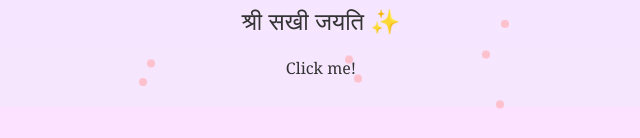
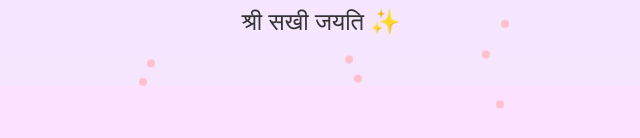
Before and after one commit to chinmay447/Special, a plain HTML site: page index.html in a window 1280 px wide. Shown: the part 659-797 px from the top of the page, 319-959 px from the left. Drawn offline with Linux system fonts and the light colour scheme.

Commit message:
Update index.html

```diff
--- a/index.html
+++ b/index.html
@@ -86,7 +86,6 @@
             <div class="final-layer">श्री सखी जयति म्हणजे शुभ सखीचा विजय असो.</div>
         </div>
     </div>
-    <div class="message-box" onclick="showMessage()">Click me!</div>
     <script>
         function toggleThought(index) {
             let thoughts = document.getElementsByClassName("deep-thought");
```
